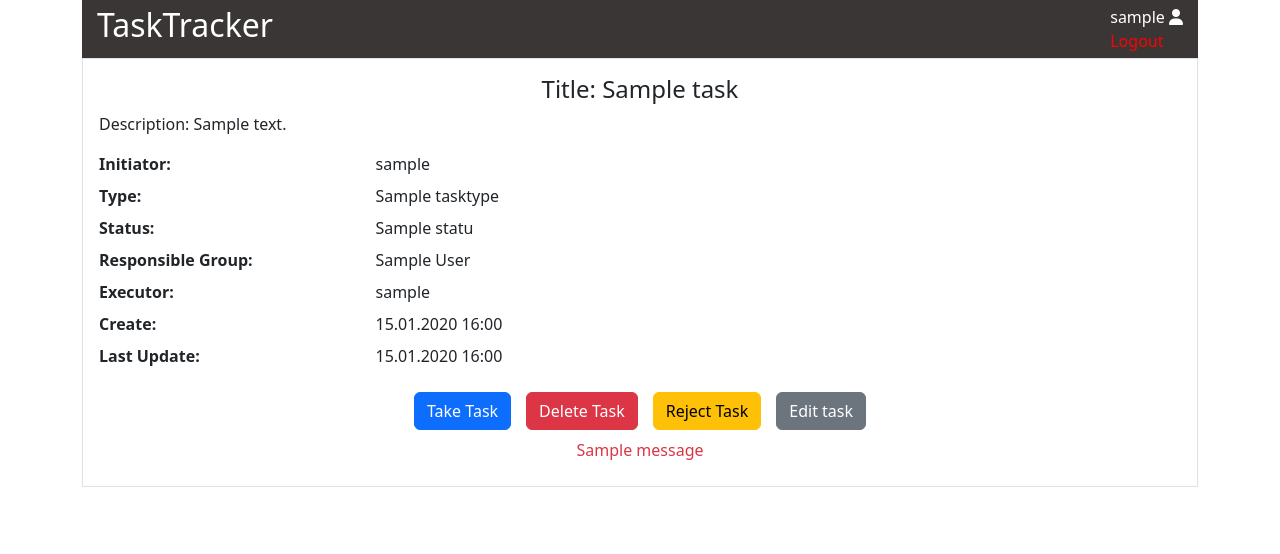
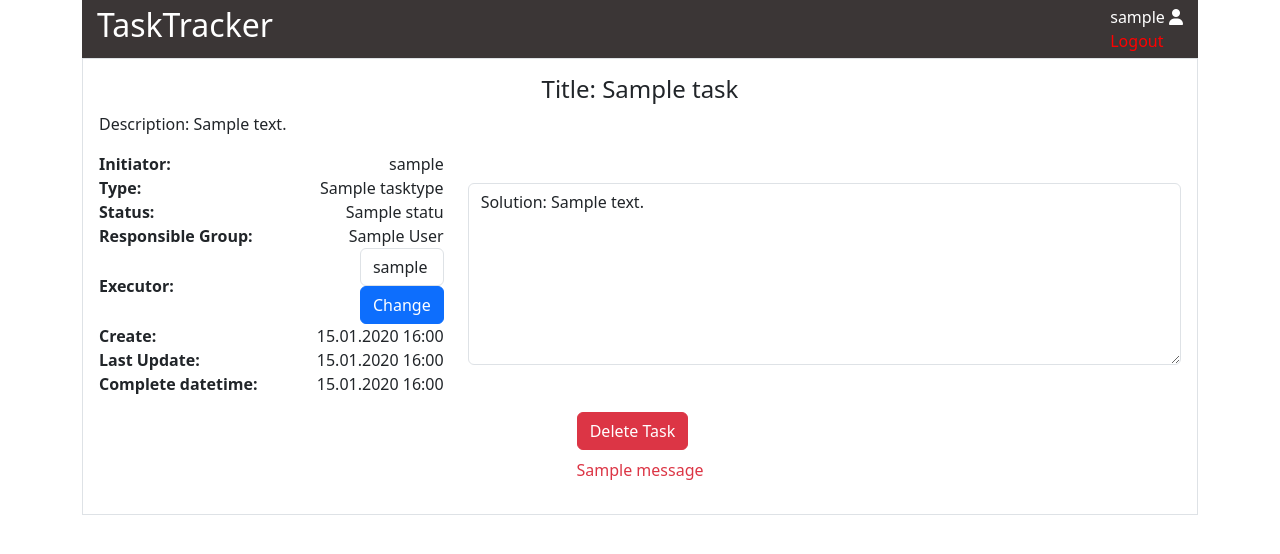
Before and after one commit to KarzhaubayYerbolat/hw49, a Django app: page /tasks/detail/1 in a window 1280 px wide. Shown: the top 554 px of the page. Run offline with Django 4.2, Linux system fonts and the light colour scheme; a user stored in the database is signed in; tables that the repository leaves empty hold one stand-in row (values such as "Sample post"); one stand-in notice (Sample message) is shown; parts of the project's set-up code (start-up, migrations or seed data) failed here and were passed over; some libraries are stand-ins or nearby versions.

Commit message:
Add task actions views(Take, Delete, Update, SetExecutor, Solve, Reject)

```diff
--- a/issue_tracker/static/css/style.css
+++ b/issue_tracker/static/css/style.css
@@ -44,3 +44,13 @@
 .logout-link {
     color: red;
 }
+
+.field-group {
+    display: flex;
+    justify-content: space-between;
+    align-items: center;
+}
+
+.task-field-key {
+    font-weight: bold;
+}
--- a/issue_tracker/templates/webapp/task_detail.html
+++ b/issue_tracker/templates/webapp/task_detail.html
@@ -18,48 +18,104 @@
               {{ task.description }}
           </span>
       </p>
-      <div class="row">
-        <dt class="col-3">Initiator:</dt>
-        <dd class="col-9">{{ task.initiator }}</dd>
-
-        <dt class="col-3">Type:</dt>
-        <dd class="col-9">{{ task.task_type }}</dd>
-
-        <dt class="col-3">Status:</dt>
-        <dd class="col-9">{{ task.status }}</dd>
-
-        <dt class="col-3">Responsible Group:</dt>
-        <dd class="col-9">{{ task.responsible_group }}</dd>
-        <dt class="col-3">Executor:</dt>
-        {% if task.executor %}
-            <dd class="col-9">{{ task.executor }}</dd>
-        {% else %}
-            <dd class="col-9">Not assigned</dd>
+      <div class="task-block row align-items-center">
+        <div class="task-detail col-4">
+            <div class="field-group">
+                <span class="task-field-key">Initiator:</span>
+                <span class="task-field-value">{{ task.initiator }}</span>
+            </div>
+            <div class="field-group">
+                <span class="task-field-key">Type:</span>
+                <span class="task-field-value">{{ task.task_type }}</span>
+            </div>
+            <div class="field-group">
+                <span class="task-field-key">Status:</span>
+                <span class="task-field-value">{{ task.status }}</span>
+            </div>
+            <div class="field-group">
+                <span class="task-field-key">Responsible Group:</span>
+                <span class="task-field-value">{{ task.responsible_group }}</span>
+            </div>
+            <div class="field-group">
+                <span class="task-field-key">Executor:</span>
+                {% if form_executor %}
+                <form action="{% url 'set_executor' task.id %}" method="post" class="text-right">
+                    {% csrf_token %}
+                    {{ form_executor.executor }}
+                    <button type="submit" class="btn btn-primary">Change</button>
+                </form>
+                {% else %}
+                {% if task.executor %}
+                    <span class="task-field-value">{{ task.executor }}</span>
+                {% else %}
+                    <span class="task-field-value">Not assigned</span>
+                {% endif %}
+                {% endif %}
+            </div>
+            <div class="field-group">
+                <span class="task-field-key">Create:</span>
+                <span class="task-field-value">{{ task.create_datetime|date:'d.m.Y H:i' }}</span>
+            </div>
+            <div class="field-group">
+                <span class="task-field-key">Last Update:</span>
+                <span class="task-field-value">{{ task.last_update|date:'d.m.Y H:i' }}</span>
+            </div>
+            <div class="field-group">
+                <span class="task-field-key">Complete datetime:</span>
+                {% if task.complete_datetime %}
+                <span class="task-field-value">{{ task.complete_datetime|date:'d.m.Y H:i' }}</span>
+                {% else %}
+                <span class="task-field-value">Task in progress</span>
+                {% endif %}
+            </div>
+        </div>
+        {% if task.solution %}
+          <div class="task-solution-block col-8">
+              <textarea name="solution_description" cols="40" rows="7" class="form-control d-flex" id="id_solution_description" readonly="readonly">Solution: {{ task.solution.solution_description }}</textarea>
+          </div>
         {% endif %}
-        <dt class="col-3">Create:</dt>
-        <dd class="col-9">{{ task.create_datetime|date:'d.m.Y H:i' }}</dd>
-        <dt class="col-3">Last Update:</dt>
-        <dd class="col-9">{{ task.last_update|date:'d.m.Y H:i' }}</dd>
+        {% if task.executor == request.user and task.status.title == 'In Progress' %}
+        <div class="task-solution-block col-8">
+            <form action="{% url 'solve_task' task.id %}" method="post" class="d-flex">
+                {% csrf_token %}
+                {{ form_solve.solution_description }}
+                <button type="submit" class="btn btn-success d-block">Solve</button>
+            </form>
+            {% if form_solve.solution_description.errors %}
+                {% for error in form_solve.solution_description.errors %}
+                    <p class="text-danger">{{ error }}</p>
+                {% endfor %}
+            {% endif %}
+        </div>
+        {% endif %}
       </div>
       <div class="block-task-forms mt-3">
-          <form action="#" method="post">
-          {% csrf_token %}
-          <button type="submit" class="btn btn-primary shadow-0">Take Task</button>
-          </form>
+          {% if request.user.team == task.responsible_group and task.executor is None and task.status.title != 'Rejected'%}
+              <form action="{% url 'take_task' task.id %}" method="post">
+              {% csrf_token %}
+              <button type="submit" class="btn btn-primary shadow-0">Take Task</button>
+              </form>
+          {% endif %}
+          {% if request.user == task.initiator or request.user.is_superuser %}
           <form action="{% url 'delete_task' task.id %}" method="post">
               {% csrf_token %}
               <button type="submit" class="btn btn-danger shadow-0">Delete Task</button>
           </form>
-          <form action="#" method="post">
+          {% endif %}
+          {% if task.responsible_group.team_lead == request.user and task.status.title != 'Rejected' and task.status.title == 'New' %}
+          <form action="{% url 'reject_task' task.id %}" method="post">
               {% csrf_token %}
               <button type="submit" class="btn btn-warning shadow-0">Reject Task</button>
           </form>
+          {% endif %}
+          {% if task.initiator == request.user and task.status.title == 'New'%}
           <a href="{% url 'edit_task' task.id %}" class="btn btn-secondary shadow-0">Edit task</a>
+          {% endif %}
       </div>
       <div class="action-errors text-center m-2">
           {% if messages %}
               {% for message in messages %}
-              <span class="text-danger">{{ message }}</span>
+              <span class="text-danger">{{ message|linebreaks }}</span>
               {% endfor %}
           {% endif %}
       </div>
--- a/issue_tracker/webapp/forms.py
+++ b/issue_tracker/webapp/forms.py
@@ -1,8 +1,8 @@
 from django import forms
 from django.core.exceptions import ValidationError
 
-from .models import Task, TaskType
-from appuser.models import Team
+from .models import Task, TaskType, Solution
+from appuser.models import Team, AppUser
 
 
 class TaskCreateOrUpdateForm(forms.ModelForm):
@@ -28,3 +28,27 @@ class TaskCreateOrUpdateForm(forms.ModelForm):
         queryset=Team.objects.all(),
         widget=forms.Select(attrs={'class': 'form-control'}),
     )
+
+
+class TaskSolutionForm(forms.ModelForm):
+
+    class Meta:
+        model = Solution
+        fields = ['solution_description',]
+        widgets = {
+            'solution_description': forms.Textarea(attrs={
+                'class': 'form-control d-flex',
+                'placeholder': 'Write solution',
+                'rows': 7,
+            }),
+        }
+
+
+def create_executor_change_form(team):
+    class TaskExecutorForm(forms.Form):
+        executor = forms.ModelChoiceField(
+            queryset=AppUser.objects.filter(team=team),
+            widget=forms.Select(attrs={'class': 'form-control'},)
+
+        )
+    return TaskExecutorForm
--- a/issue_tracker/webapp/models.py
+++ b/issue_tracker/webapp/models.py
@@ -1,5 +1,6 @@
 from django.db import models
 from .model_utils import ReturnTitleStrMixin
+from django.core.validators import MinLengthValidator, MaxLengthValidator
 
 
 class Task(ReturnTitleStrMixin, models.Model):
@@ -51,7 +52,10 @@ class Solution(models.Model):
         related_name='solution',
         null=True,
     )
-    solution_description = models.TextField(verbose_name='Solution')
+    solution_description = models.TextField(
+        verbose_name='Solution',
+        validators=[MaxLengthValidator(200), MinLengthValidator(20)]
+    )
 
     def __str__(self):
         return self.solution_description[:20]
--- a/issue_tracker/webapp/urls.py
+++ b/issue_tracker/webapp/urls.py
@@ -8,6 +8,10 @@ urlpatterns = [
     path('tasks/new/', login_required(TaskCreateView.as_view()), name='create_task'),
     path('tasks/edit/<int:task_id>', login_required(TaskUpdateView.as_view()), name='edit_task'),
     path('tasks/delete/<int:task_id>', login_required(TaskDeleteView.as_view()), name='delete_task'),
+    path('tasks/take/<int:task_id>', login_required(TaskTakeView.as_view()), name='take_task'),
+    path('tasks/reject/<int:task_id>', login_required(RejectTaskView.as_view()), name='reject_task'),
+    path('tasks/solve/<int:task_id>', login_required(TaskSolveView.as_view()), name='solve_task'),
+    path('tasks/setexecutor/<int:task_id>', login_required(ChangeTaskExecutorView.as_view()), name='set_executor'),
 ]
 
 # Test user: login: admin, password: 123
--- a/issue_tracker/webapp/views.py
+++ b/issue_tracker/webapp/views.py
@@ -1,10 +1,11 @@
+import datetime
 from django.contrib import messages
 from django.shortcuts import render, redirect, get_object_or_404
 from django.urls import reverse
 from django.views import View
 from django.views.generic import TemplateView
 from .models import Task, Status
-from .forms import TaskCreateOrUpdateForm
+from .forms import TaskCreateOrUpdateForm, TaskSolutionForm, create_executor_change_form
 from .utils import TaskFormMixin
 
 
@@ -38,6 +39,14 @@ class TaskDetailView(TemplateView):
         context = super().get_context_data(**kwargs)
         task = Task.objects.get(id=task_id)
         context['task'] = task
+        if task.executor == self.request.user:
+            context['form_solve'] = TaskSolutionForm()
+
+        if task.responsible_group.team_lead == self.request.user and task.status.title != 'Rejected':
+
+            context['form_executor'] = create_executor_change_form(task.responsible_group)(data={
+                'executor': task.executor
+            })
         context['page_title'] = f'Task-{task_id} {task.title}'
         return context
 
@@ -66,15 +75,20 @@ class TaskUpdateView(TaskFormMixin, View):
 
     def post(self, request, task_id):
         task = get_object_or_404(self.model, id=task_id)
-        form = TaskCreateOrUpdateForm(request.POST, instance=task)
-        if form.is_valid():
-            form.save()
-            return redirect(reverse('task_detail', kwargs={'task_id': task.id}))
+        if task.initiator == request.user and task.status.title == 'New':
+            form = TaskCreateOrUpdateForm(request.POST, instance=task)
+            if form.is_valid():
+                form.save()
+                return redirect(reverse('task_detail', kwargs={'task_id': task.id}))
 
+            else:
+                context = self.get_custom_context()
+                context['form'] = form
+                return render(request, self.template, context)
         else:
-            context = self.get_custom_context()
-            context['form'] = form
-            return render(request, self.template, context)
+            message = 'Only the initiator or superuser can edit this task and task status should be New'
+            messages.add_message(request, messages.ERROR, message)
+            return redirect(reverse('task_detail', kwargs={'task_id': task_id}))
 
 
 class TaskDeleteView(View):
@@ -85,5 +99,82 @@ class TaskDeleteView(View):
             task.delete()
             return redirect('task_list')
         else:
-            messages.add_message(request, messages.ERROR, "Only the initiator or superuser can delete this task")
+            message = 'Only the initiator or superuser can delete this task'
+            messages.add_message(request, messages.ERROR, message)
             return redirect(reverse('task_detail', kwargs={'task_id': task_id}))
+
+
+class TaskTakeView(View):
+
+    def post(self, request, task_id):
+        task = get_object_or_404(Task, id=task_id)
+
+        if request.user.team == task.responsible_group and task.executor is None and task.status.title != 'Rejected':
+            task.status = Status.objects.get(title='In Progress')
+            task.executor = request.user
+            task.save()
+
+        else:
+            message = ('You cannot take this task for the following possible reasons:\n'
+                       '1)This task already has an executor;\n'
+                       '2)You are not a member of the responsible team for this assignment;\n'
+                       '3)This task has been rejected;\n')
+            messages.add_message(request, messages.ERROR, message)
+
+        return redirect(reverse('task_detail', kwargs={'task_id': task_id}))
+
+
+class RejectTaskView(View):
+    def post(self, request, task_id):
+        task = get_object_or_404(Task, id=task_id)
+
+        if task.responsible_group.team_lead == request.user and task.status.title != 'Rejected':
+            task.status = Status.objects.get(title='Rejected')
+            task.executor = None
+            task.save()
+
+        else:
+            message = ('You cannot reject this assignment for the following reasons:\n'
+                       '1)You are not the team leader of the group responsible for this task;\n'
+                       '2)The task is already rejected;\n')
+            messages.add_message(request, messages.ERROR, message)
+
+        return redirect(reverse('task_detail', kwargs={'task_id': task_id}))
+
+
+class TaskSolveView(View):
+    def post(self, request, task_id):
+        task = get_object_or_404(Task, id=task_id)
+        if request.user == task.executor:
+            form = TaskSolutionForm(request.POST)
+            if form.is_valid():
+                obj = form.save(commit=False)
+                obj.task = task
+                task.status = Status.objects.get(title='Done')
+                task.complete_datetime = datetime.datetime.now()
+                task.save()
+                obj.save()
+
+            else:
+                messages.add_message(request, messages.ERROR, form.errors)
+            return redirect(reverse('task_detail', kwargs={'task_id': task_id}))
+
+
+class ChangeTaskExecutorView(View):
+    def post(self, request, task_id):
+        task = get_object_or_404(Task, id=task_id)
+
+        if request.user == task.responsible_group.team_lead:
+            form = create_executor_change_form(request.user.team)(self.request.POST)
+            if form.is_valid():
+                task.executor = form.cleaned_data['executor']
+                task.status = Status.objects.get(title='In Progress')
+                task.save()
+
+            else:
+                messages.add_message(request, messages.ERROR, form.errors)
+            return redirect(reverse('task_detail', kwargs={'task_id': task_id}))
+
+        else:
+            message = 'Only team leader of responsible group can change executor'
+            messages.add_message(request, messages.ERROR, message)
```
